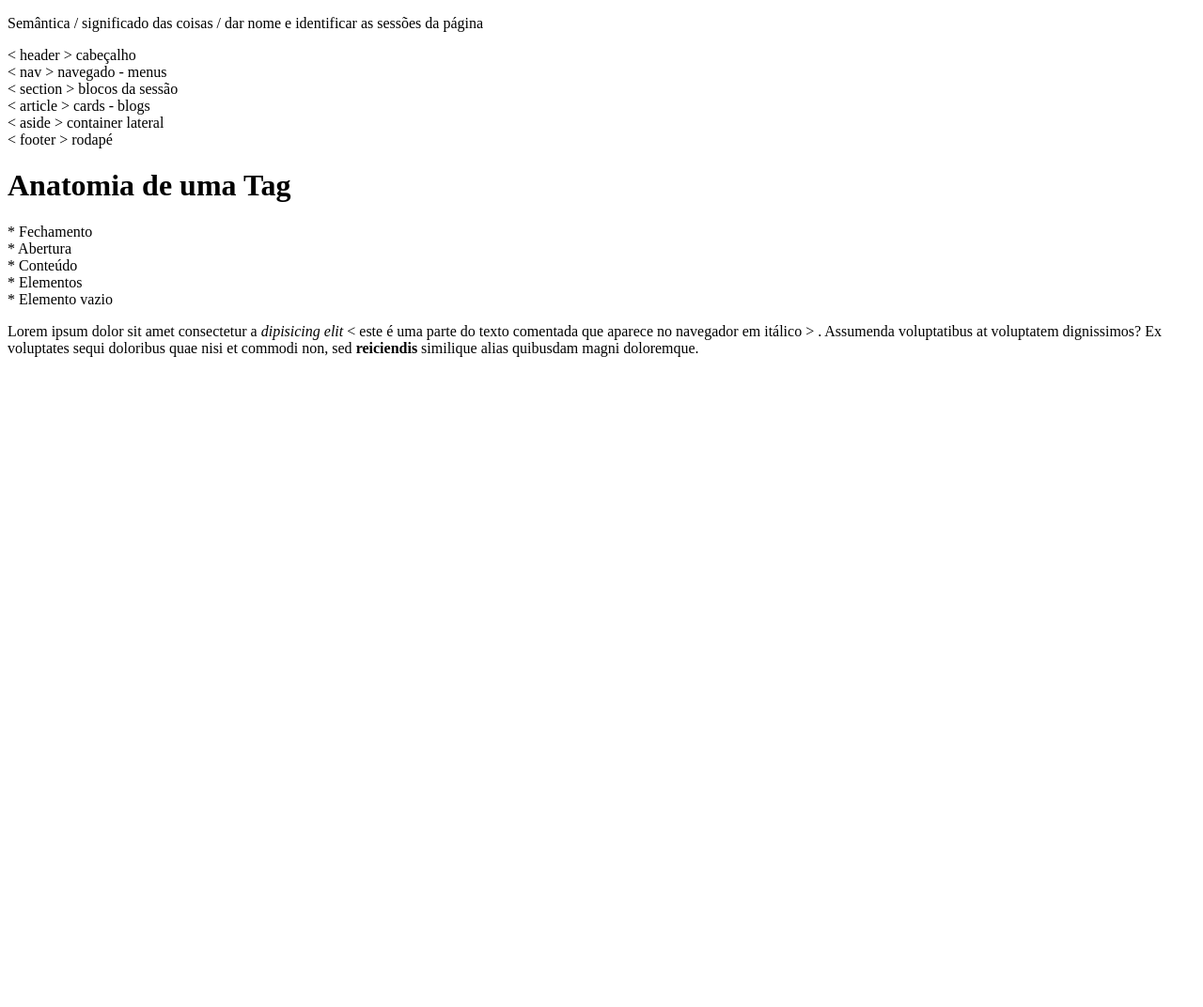
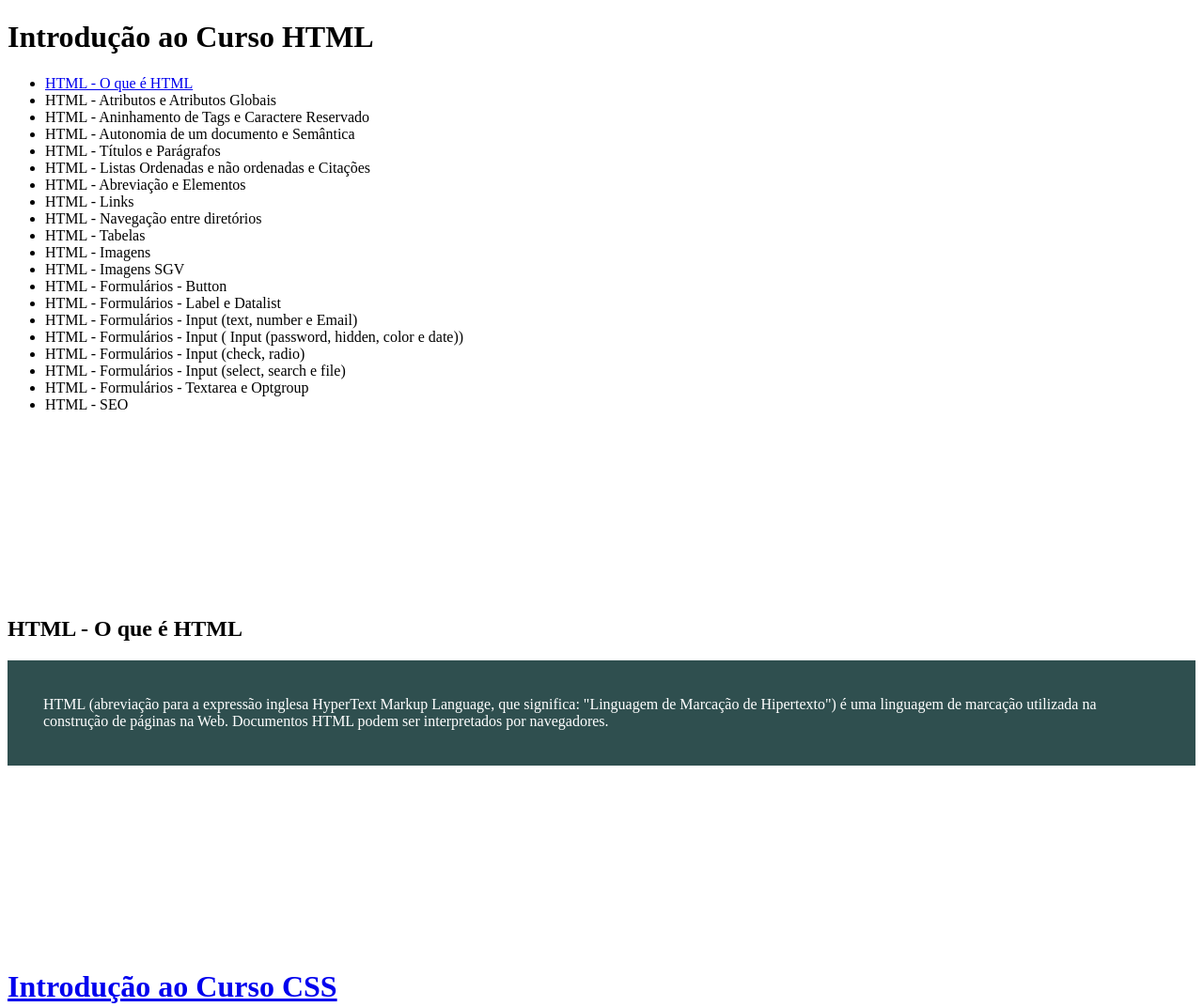
Before and after one commit to DioneiLamb/BeAcademy-FromZeroToHero-HTML-CSS, a plain HTML site: page index.html in a window 1280 px wide. Shown: the whole page at 94% size. Before the commit the page ends 800 px from the top, so only its background shows below. Drawn offline with Linux system fonts and the light colour scheme.

Commit message:
adicionando mais arquivos e juntando tudo para ficar mais limpo

```diff
--- /dev/null
+++ b/assets/style.css
@@ -0,0 +1,32 @@
+/* Conhecendo o CSS
+
+* Cascading Style Sheet
+* Está na 3ª versão
+* Se o HTMl é a estrutura o CSS é o estilo, o embelezamento
+* Não é uma linguagem de programação
+* Linguagem declarativa e de marcação
+
+Anatomia
+
+h2 {
+    font-weight: 700;
+    color: green;
+    font-size: 48px;
+}
+h2 é o seletor
+{ } recebem a declaração que são as propriedades (color) e valores (green)
+
+Seletores:
+* seletor global representados pelo asterisco (*)
+* seletores de elementos - h1, h2, p, div...
+* seletores usando identificação (id) - "#box, #container"...
+* seletores usando class - ".box, .container, .red"...
+* atributos selector, Pseudo-class, Pseudo-element, entre outros...
+
+*/
+
+p {
+    color: #fff;
+    background: #2f4f4f;
+    padding: 3%;
+}
--- /dev/null
+++ b/entendendoCss.html
@@ -0,0 +1,44 @@
+<!DOCTYPE html>
+<html lang="pt-br">
+<head>
+    <meta charset="UTF-8">
+    <meta http-equiv="X-UA-Compatible" content="IE=edge">
+    <meta name="viewport" content="width=device-width, initial-scale=1.0">
+    <title>Entendendo CSS do bootcamp FromZeroToHero by Be Academy</title>
+    <!-- melhor maneira de usar a formatação CSS é elo link externo como abaixo -->
+    <link rel="stylesheet" href="./assets/style.css">
+
+    <!-- usando o <style> dentro da head mas pode ser colocado também dentro do <body> não é uma boa prática -->
+    <Style>
+        h1 {
+            font-weight: 50;
+            background: yellow;
+            color: green;
+            font-size: 48px;
+        }
+
+        h2 {
+            border: 1px solid red;
+            margin: 32px;
+            padding: 24px;
+        }
+    </Style>
+
+</head>
+<body>
+
+    <h1>Eu sou um título</h1>
+    <h2>Subtítulo</h2>
+
+    <p style="background:silver; color: blue; text-align: center; padding: 3%; border-radius: 10px;">
+        Subtítulo com formatação inline (direta no seletor). Não é uma boa prática.
+    </p>
+
+    <p>
+        Lorem, ipsum dolor sit amet consectetur adipisicing elit. Facilis, veritatis?
+        Doloremque quisquam neque facilis dicta inventore, aliquam itaque sint corrupti magni nobis, asperiores cupiditate iure culpa,
+        consectetur fuga ratione pariatur!
+    </p>
+
+</body>
+</html>
--- a/index.html
+++ b/index.html
@@ -1,32 +1,60 @@
 <!DOCTYPE html>
-<html lang="en">
+<html lang="pt-br">
 <head>
     <meta charset="UTF-8">
     <meta http-equiv="X-UA-Compatible" content="IE=edge">
     <meta name="viewport" content="width=device-width, initial-scale=1.0">
-    <title>Document</title>
+    <meta autor="Dionei Rogério Lamb">
+    <title>Aprendizados de HTML + CSS do bootcamp FromZeroToHero by Be Academy</title>
+    <link rel="stylesheet" href="./assets/style.css">
 </head>
 <body>
-    <p>Semântica / significado das coisas / dar nome e identificar as sessões da página</p>
-    <P> &lt; header &gt; cabeçalho <br>
-        &lt; nav &gt; navegado - menus <br>
-        &lt; section &gt; blocos da sessão <br>
-        &lt; article &gt; cards - blogs <br>
-        &lt; aside &gt; container lateral <br>
-        &lt; footer &gt; rodapé <br></P>
+    <h1>Introdução ao Curso HTML</h1>
 
-    <!-- Abaixo algumas implementações feitas no boot camp Be Academy from zero to hero   -->
-    <p>
-        <h1> Anatomia de uma Tag </h1> <!-- este é um título -->
-        * Fechamento<br> <!-- caba br é uma quebra de linha -->
-        * Abertura<br>
-        * Conteúdo<br>
-        * Elementos<br>
-        * Elemento vazio<br>
-    </p>
+    <ul>
+    <li>
+        <a href="#link1" title="O que é HTML">HTML - O que é HTML</a>
+    </li>
+    <li>HTML - Atributos e Atributos Globais</li>
+    <li>HTML - Aninhamento de Tags e Caractere Reservado</li>
+    <li>HTML - Autonomia de um documento e Semântica</li>
+    <li>HTML - Títulos e Parágrafos</li>
+    <li>HTML - Listas Ordenadas e não ordenadas e Citações</li>
+    <li>HTML - Abreviação e Elementos</li>
+    <li>HTML - Links</li>
+    <!--
+        <a href="#lugar de destino">Usar o # e o destino na mesma página. Usar id="" no lugar definido com # </a>
+        <a href="pag1.html" target="_blank">Abre em outra janela </a>
+        <a href="pag2.html" target="_self">Abre na mesma janela </a>
+        <a href="pag3.html">Abre na mesma janela </a>
+    -->
+    <li>HTML - Navegação entre diretórios</li>
+    <li>HTML - Tabelas</li>
+    <li>HTML - Imagens</li>
+    <li>HTML - Imagens SGV</li>
+    <li>HTML - Formulários - Button</li>
+    <li>HTML - Formulários - Label e Datalist</li>
+    <li>HTML - Formulários - Input (text, number e Email)</li>
+    <li>HTML - Formulários - Input ( Input (password, hidden, color e date))</li>
+    <li>HTML - Formulários - Input (check, radio)</li>
+    <li>HTML - Formulários - Input (select, search e file)</li>
+    <li>HTML - Formulários - Textarea e Optgroup</li>
+    <li>HTML - SEO</li>
+</ul>
 
-    <p>Lorem ipsum dolor sit amet consectetur a <em> dipisicing elit</em> &lt; este é uma parte do texto comentada que aparece no navegador em itálico &gt; <!-- parte do texto em itálico -->. Assumenda voluptatibus at voluptatem dignissimos? Ex voluptates sequi doloribus quae nisi et commodi non, sed <strong> reiciendis
-    </strong> <!-- parte do texto em negrito--> similique alias quibusdam magni doloremque.</p>
+<br><br><br><br><br><br><br><br><br><br>
+
+<h2 id="link1">HTML - O que é HTML</h2>
+<p>
+    HTML (abreviação para a expressão inglesa HyperText Markup Language, que significa: "Linguagem de Marcação de Hipertexto")
+    é uma linguagem de marcação utilizada na construção de páginas na Web. Documentos HTML podem ser interpretados por navegadores.
+</p>
+
+<br><br><br><br><br><br><br><br><br><br>
+
+<h1>
+    <a href="entendendoCss.html">Introdução ao Curso CSS</a>
+</h1>
 
 </body>
 </html>
```
Also changed, not shown: imagens/css-box-model.png (added).
